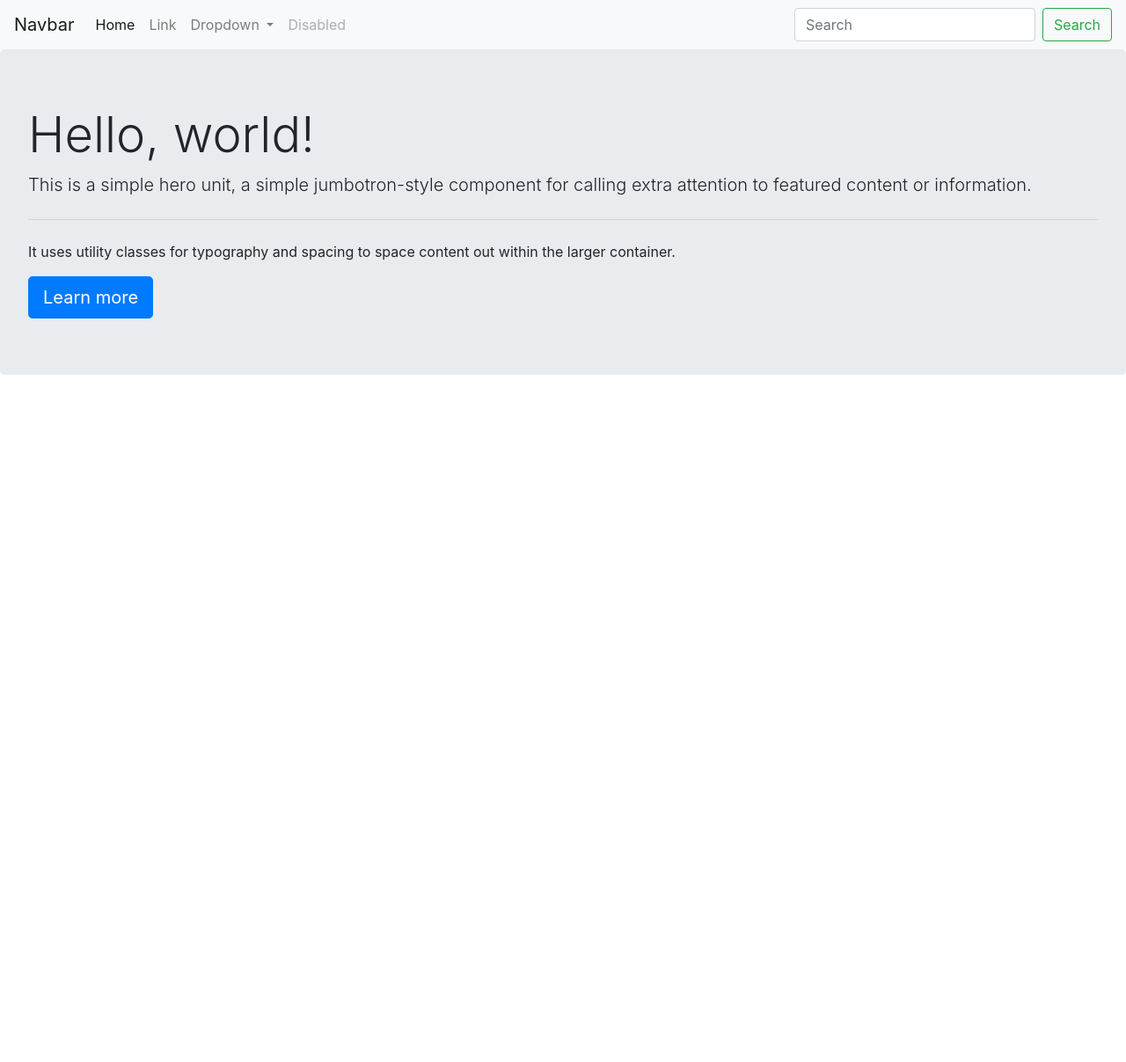
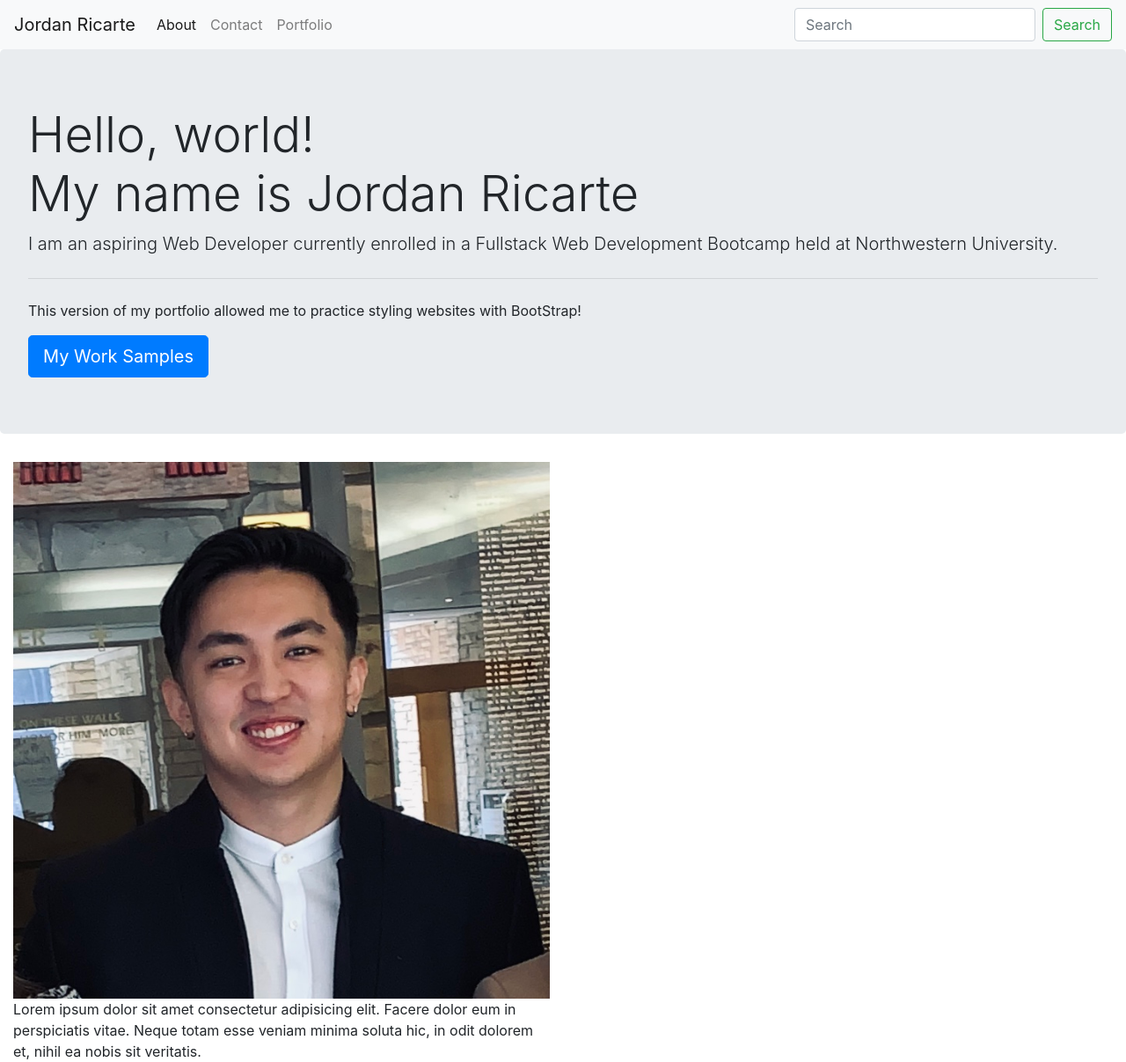
Before and after one commit to jricarte/Bootstrap-Portfolio, a plain HTML site: page index.html in a window 1280 px wide. Shown: the whole page at 88% size. Before the commit the page ends 800 px from the top, so only its background shows below. Drawn offline with nearby package versions, Linux system fonts and the light colour scheme.

Commit message:
Changed Navbar and jumbotron to respresent each webpage + Made image responsive

```diff
--- a/index.html
+++ b/index.html
@@ -8,8 +8,9 @@
     <link rel="stylesheet" href="https://stackpath.bootstrapcdn.com/bootstrap/4.3.1/css/bootstrap.min.css" integrity="sha384-ggOyR0iXCbMQv3Xipma34MD+dH/1fQ784/j6cY/iJTQUOhcWr7x9JvoRxT2MZw1T" crossorigin="anonymous">
 </head>
 <body>
+
         <nav class="navbar navbar-expand-lg navbar-light bg-light">
-                <a class="navbar-brand" href="#">Navbar</a>
+                <a class="navbar-brand" href="index.html">Jordan Ricarte</a>
                 <button class="navbar-toggler" type="button" data-toggle="collapse" data-target="#navbarSupportedContent" aria-controls="navbarSupportedContent" aria-expanded="false" aria-label="Toggle navigation">
                   <span class="navbar-toggler-icon"></span>
                 </button>
@@ -17,24 +18,17 @@
                 <div class="collapse navbar-collapse" id="navbarSupportedContent">
                   <ul class="navbar-nav mr-auto">
                     <li class="nav-item active">
-                      <a class="nav-link" href="#">Home <span class="sr-only">(current)</span></a>
+                      <a class="nav-link" href="index.html">About <span class="sr-only">(current)</span></a>
                     </li>
                     <li class="nav-item">
-                      <a class="nav-link" href="#">Link</a>
-                    </li>
-                    <li class="nav-item dropdown">
-                      <a class="nav-link dropdown-toggle" href="#" id="navbarDropdown" role="button" data-toggle="dropdown" aria-haspopup="true" aria-expanded="false">
-                        Dropdown
-                      </a>
-                      <div class="dropdown-menu" aria-labelledby="navbarDropdown">
-                        <a class="dropdown-item" href="#">Action</a>
-                        <a class="dropdown-item" href="#">Another action</a>
-                        <div class="dropdown-divider"></div>
-                        <a class="dropdown-item" href="#">Something else here</a>
-                      </div>
+                      <a class="nav-link" href="contact.html">Contact</a>
                     </li>
                     <li class="nav-item">
-                      <a class="nav-link disabled" href="#" tabindex="-1" aria-disabled="true">Disabled</a>
+                            <a class="nav-link" href="portfolio.html">Portfolio</a>
+                          </li>
+                    </li>
+                    <li class="nav-item">
+                      <a class="nav-link disabled" href="#" tabindex="-1" aria-disabled="true"></a>
                     </li>
                   </ul>
                   <form class="form-inline my-2 my-lg-0">
@@ -43,14 +37,23 @@
                   </form>
                 </div>
               </nav>
+
               <div class="jumbotron">
-                    <h1 class="display-4">Hello, world!</h1>
-                    <p class="lead">This is a simple hero unit, a simple jumbotron-style component for calling extra attention to featured content or information.</p>
+                    <h1 class="display-4">Hello, world! <br> My name is Jordan Ricarte </h1>
+                    <p class="lead">I am an aspiring Web Developer currently enrolled in a Fullstack Web Development Bootcamp held at Northwestern University.</p>
                     <hr class="my-4">
-                    <p>It uses utility classes for typography and spacing to space content out within the larger container.</p>
-                    <a class="btn btn-primary btn-lg" href="#" role="button">Learn more</a>
+                    <p>This version of my portfolio allowed me to practice styling websites with BootStrap!</p>
+                    <a class="btn btn-primary btn-lg" href="portfolio.html" role="button">My Work Samples</a>
                   </div>
+                </div>
 
-
+            <div class="row-md-12">
+                <div class="col-md-6">
+                    <div class="pull-left">
+                        <img src="assets/IMG_2286 2.JPG" class="img-fluid" alt="Responsive image">
+                </div>
+                        <div class="pull-left">Lorem ipsum dolor sit amet consectetur adipisicing elit. Facere dolor eum in perspiciatis vitae. Neque totam esse veniam minima soluta hic, in odit dolorem et, nihil ea nobis sit veritatis.</div>
+                     </div>
+                </div>
 </body>
 </html>
```
Also changed, not shown: contact.html (+9 -15 lines), portfolio.html (+11 -15 lines), assets/IMG_2286 2.JPG (added), 1 other file.
